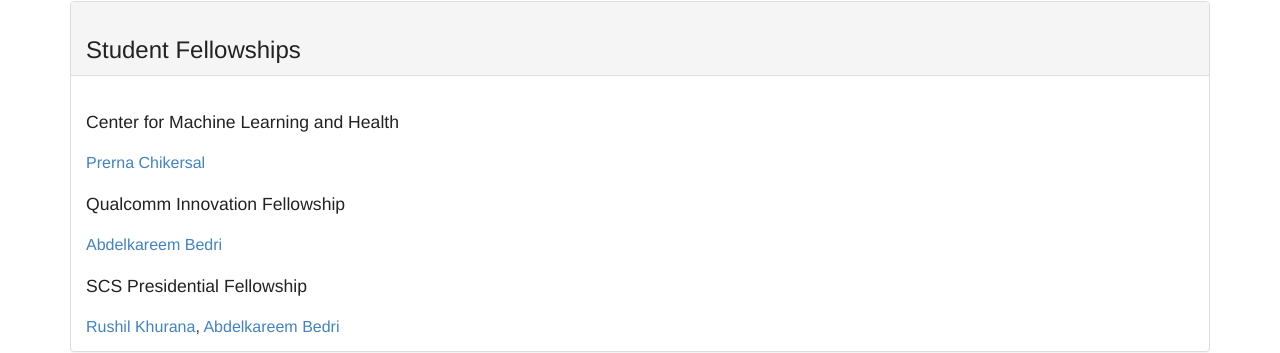
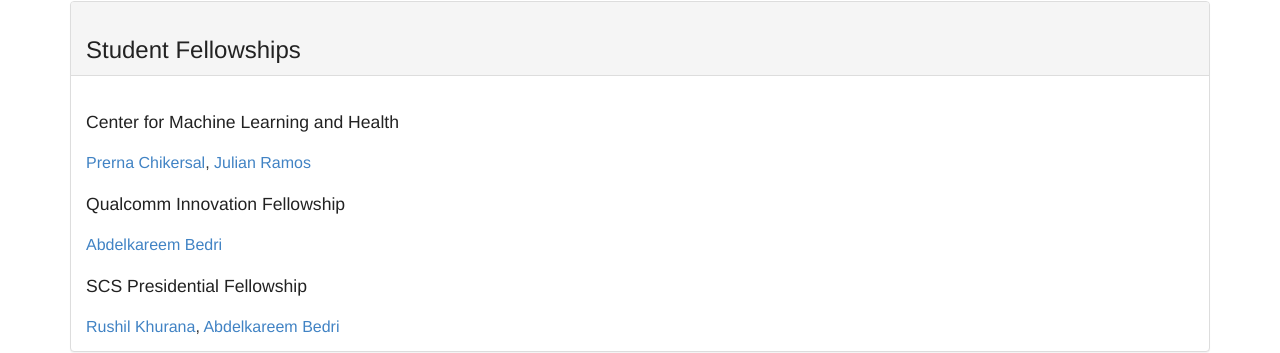
Before and after one commit to cmusmashlab/cmusmashlab.github.io, a Jekyll site: the page built from awards/index.html, in a window 1280 px wide. Shown: the part 189-542 px from the top of the page. Built offline with Jekyll 4.4.1, drawn with Linux system fonts in a browser that asks for light colours; nearby versions of some CDN libraries; some web fonts are replaced.

Commit message:
adding julian's fellowship details

```diff
--- a/_data/fellowships.yml
+++ b/_data/fellowships.yml
@@ -1,5 +1,5 @@
 - name: Center for Machine Learning and Health
-  people: [chikersal]
+  people: [chikersal,ramos]
 
 - name: Qualcomm Innovation Fellowship
   people: [bedri]
```
